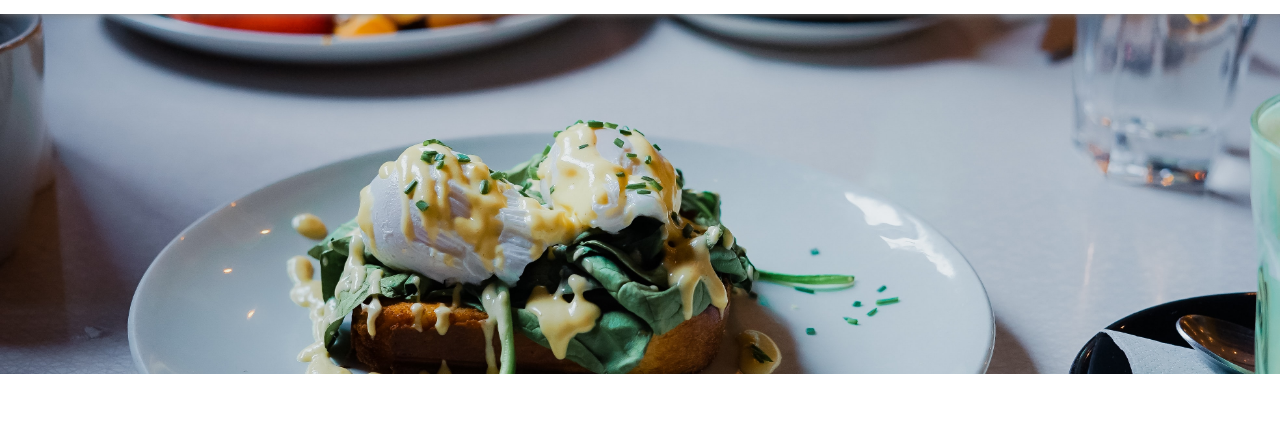
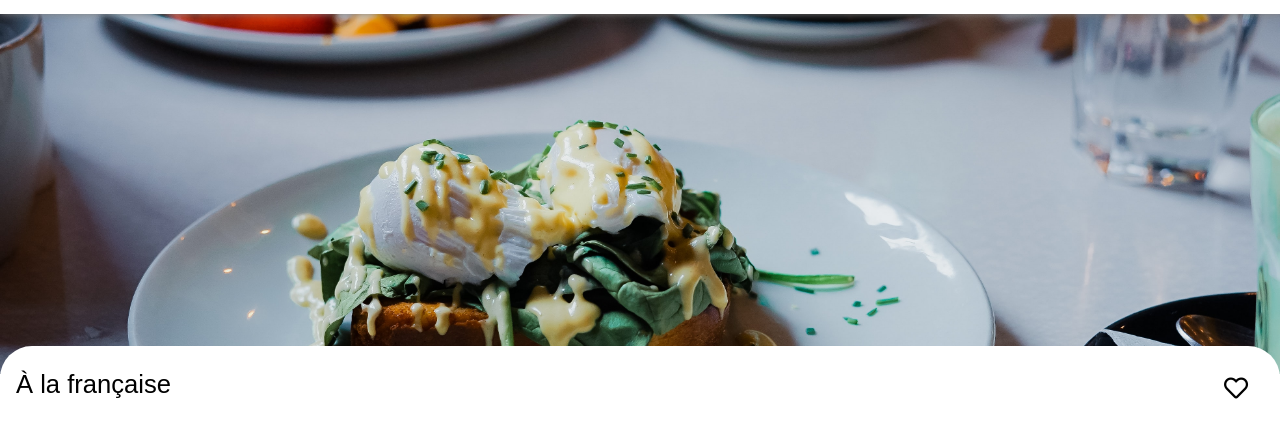
Before and after one commit to Dicoly/MassDidierCOLY_3_15042021, a website: page a-la-francaise.html in a window 1280 px wide. Shown: the part 50-488 px from the top of the page. Drawn offline with Linux system fonts and the light colour scheme; a web font is replaced by a local one.

Commit message:
Ajout section main ( header main + icon heart

```diff
--- a/a-la-francaise.html
+++ b/a-la-francaise.html
@@ -6,6 +6,7 @@
     <meta name="viewport" content="width=device-width, initial-scale=1.0"/>
     <meta name="Description" content=""/>
     <link rel="stylesheet" href="https://use.fontawesome.com/releases/v5.15.1/css/all.css" integrity="sha384-vp86vTRFVJgpjF9jiIGPEEqYqlDwgyBgEF109VFjmqGmIY/Y4HV4d3Gp2irVfcrp" crossorigin="anonymous">
+    <link href="https://fonts.googleapis.com/css2?family=Roboto:wght@300;400;500&family=Shrikhand&display=swap" rel="stylesheet">
     <link rel="stylesheet" href="css/style.css"/>
 </head>
 <body>
@@ -18,5 +19,15 @@
     <div class="image__fond">
         <img class="image__fond__img" src="images/restaurants/toa-heftiba-DQKerTsQwi0-unsplash.jpg" alt="A la française">
     </div>
+    <!--main-->
+    <main class="main">
+        <div class="main__header">
+            <h1 class="main__header__titre">À la française</h1>
+            <a href="#heart">
+                <span class="main__header__heart__icon main__header__heart__icon--1"><i class="fas fa-heart"></i></span>
+                <span class="main__header__heart__icon main__header__heart__icon--2"><i class="far fa-heart"></i></span>
+            </a>
+        </div>
+    </main>
 </body>
 </html>
--- a/sass/base/_base.scss
+++ b/sass/base/_base.scss
@@ -7,13 +7,16 @@ body {
 
 h1 {
     font-size: 1.6rem;
+    font-weight: 500;
 }
 
 h2 {
     font-size: 1.5rem;
+    font-weight: 500;
 }
 h4 {
     font-size: 1rem;
+    font-weight: 500;
 }
 
 a {
--- a/sass/main.scss
+++ b/sass/main.scss
@@ -11,6 +11,7 @@
 @import "./pages/media";
 
 .image__fond {
+    z-index: -1;
     &__img{
         height: 45vh;
         width: 100%;
@@ -18,3 +19,44 @@
     }
 
 }
+.main {
+    padding: 1.5rem 1rem 3rem 1rem;
+    border-radius: 2rem 2rem 0rem 0rem;
+    position: relative;
+    z-index: 1;
+    top: -2rem;
+    background: $color-white;
+}
+.main__header {
+    display: flex;
+    flex-direction: row;
+    position: relative;
+    align-items: center;
+    justify-content: space-between;
+    margin-bottom: 1.5rem;
+    &__titre {
+        font-family: 'Shrikhand', sans-serif;
+        margin: 0rem;
+    }
+    &__heart__icon {
+        display: flex;
+        align-items: center;
+        justify-content: center;
+        position: absolute;
+        font-size: 1.5rem;
+        top: 0.4rem;
+        right: 1rem;
+        background: $color-white;
+        &--1 {
+            background: -webkit-linear-gradient(170deg, $color-primary, $color-secondary);
+            -webkit-background-clip: text;
+            -webkit-text-fill-color: transparent;
+        }
+        &--2 {
+            transition-duration: 0.3s;
+                &:hover {
+                    opacity: 0%;
+                }
+        }
+    }
+}
--- a/sass/pages/_accueil.scss
+++ b/sass/pages/_accueil.scss
@@ -28,7 +28,6 @@
     &__titre {
         margin: 0rem 0rem;
         padding: 0rem 2rem 1rem 2rem;
-        font-family: Shrikhand;
     }
     &__p {
         margin: 0rem 0rem;
```
Also changed, not shown: index.html (+5 -4 lines), css/style.css, 1 other file.
